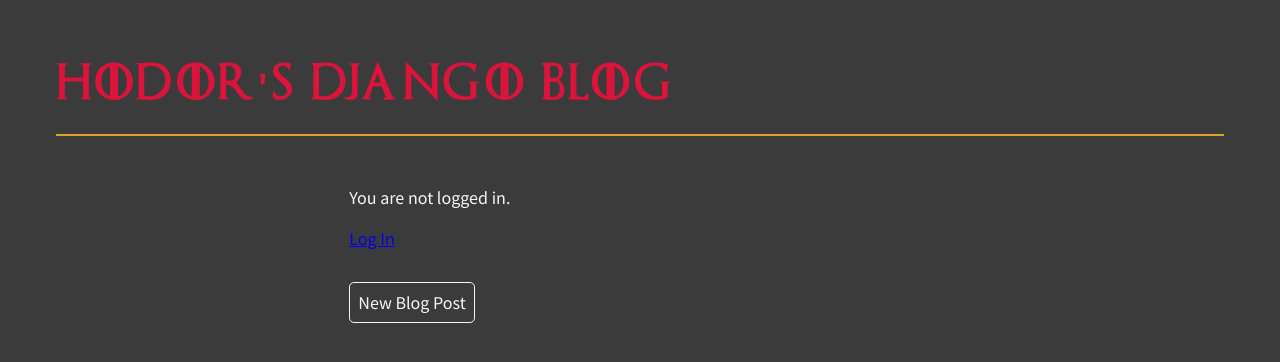
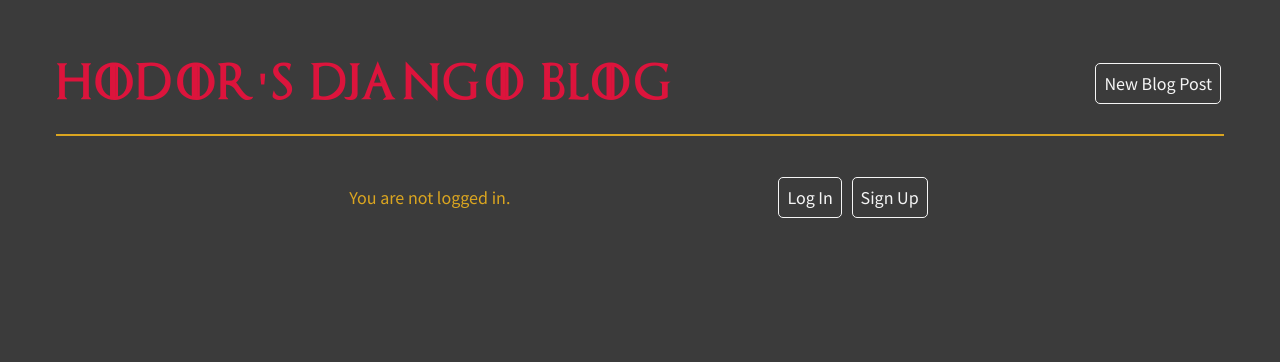
Before and after one commit to znarro/hodors-django-blog, a Django app: page / in a window 1280 px wide. Shown: the top 362 px of the page. Run offline with Django 3.2, Linux system fonts and the light colour scheme; data that the repository does not hold is empty.

Commit message:
Add some styling

```diff
--- a/static/css/base.css
+++ b/static/css/base.css
@@ -10,6 +10,7 @@ body {
   color: whitesmoke;
 }
 
+/* Layout */
 .wrapper {
   display: grid;
   grid-template-columns:
@@ -28,11 +29,13 @@ body {
   grid-column: 1 / 4;
 }
 
+/* Header */
 .header {
   border-bottom: 2px solid goldenrod;
   margin-bottom: 2rem;
   display: flex;
-  margin-right: auto;
+  flex-wrap: wrap;
+  justify-content: space-between;
 }
 
 .header h1 a {
@@ -43,22 +46,24 @@ body {
 }
 
 .new-blog {
-  display: flex;
   padding: 2rem 0;
 }
 
+/* Link */
 .btn-link {
   color: whitesmoke;
   padding: 0.5rem;
   border: 1px solid whitesmoke;
   border-radius: 5px;
   text-decoration: none;
+  margin: 0 3px;
 }
 
 .btn-link:hover {
   background-color: rgba(0, 0, 0, 0.144);
 }
 
+/* Post entry */
 .post-entry {
   margin-bottom: 2rem;
 }
@@ -84,3 +89,15 @@ body {
 .post-entry h2 a:hover {
   color: crimson;
 }
+
+/* Auth messages */
+.auth-message {
+  display: flex;
+  justify-content: space-between;
+  align-items: center;
+  margin-bottom: 2rem;
+}
+
+.auth-message p {
+  color: goldenrod;
+}
--- a/templates/base.html
+++ b/templates/base.html
@@ -13,20 +13,28 @@
     <div class="wrapper">
       <header class="header full-bleed">
         <h1><a href="{% url 'home' %}">Hodor's Django blog</a></h1>
+
+        <div class="new-blog">
+          <a href="{% url "post_new" %}" class="btn-link">New Blog Post</a>
+        </div>
       </header>
 
       {% if user.is_authenticated %}
-        <p>Hi {{ user.username }}!</p>
-        <p><a href="{% url 'logout' %}">Log out</a></p>
+        <div class="auth-message">
+          <p>Hi {{ user.username }}!</p>
+          <a href="{% url 'logout' %}" class="btn-link" >Log out</a>
+        </div>
       {% else %}
-        <p>You are not logged in.</p>
-        <a href="{% url 'login' %}">Log In</a>
+        <div class="auth-message">
+          <p>You are not logged in.</p>
+          <div>
+            <a href="{% url 'login' %}" class="btn-link">Log In</a>
+            <a href="{% url 'signup' %}" class="btn-link">Sign Up</a>
+          </div>
+        </div>
       {% endif %}
 
       <main>
-        <div class="new-blog">
-          <a href="{% url "post_new" %}" class="btn-link">New Blog Post</a>
-        </div>
 
         <div>
           {% block content %}
```
